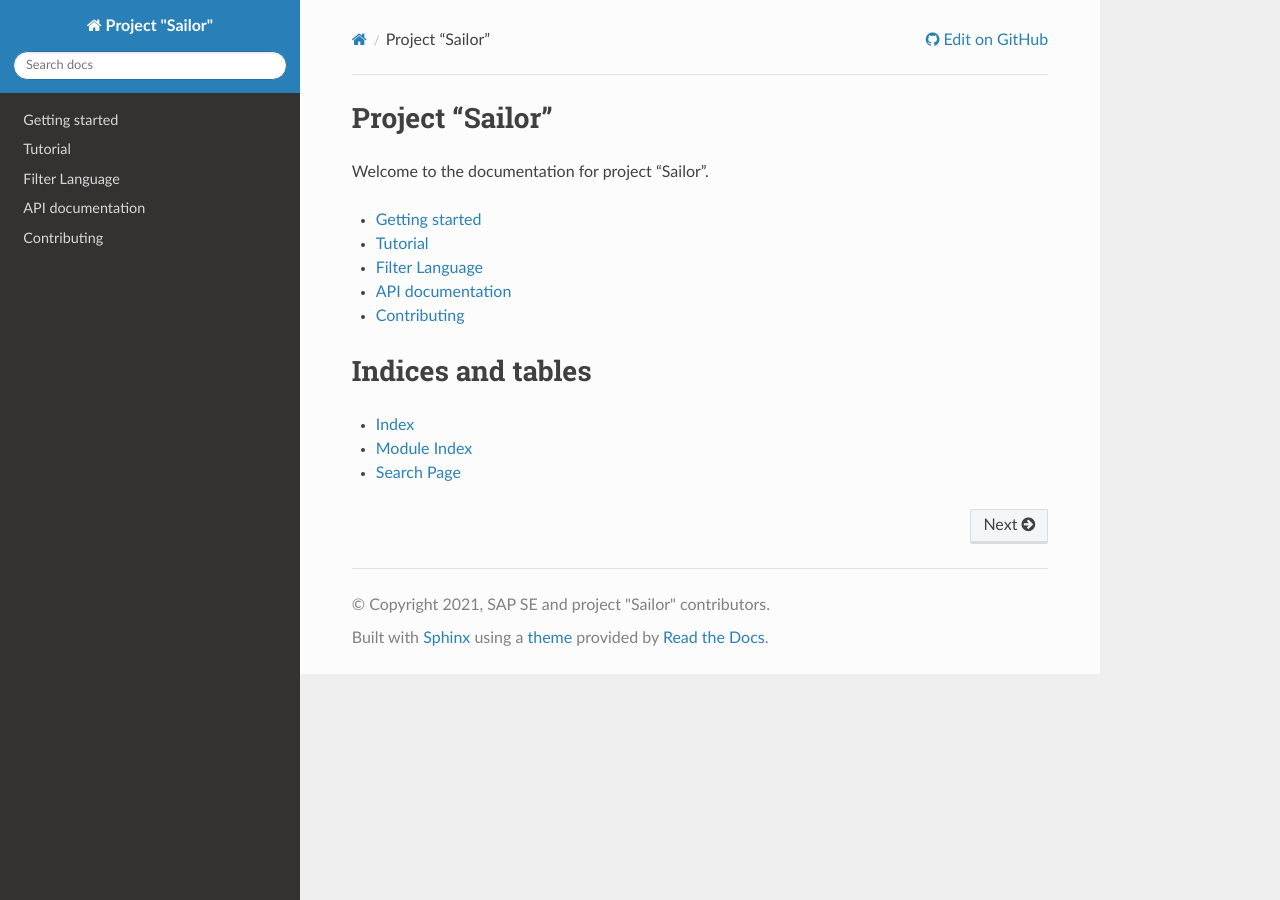
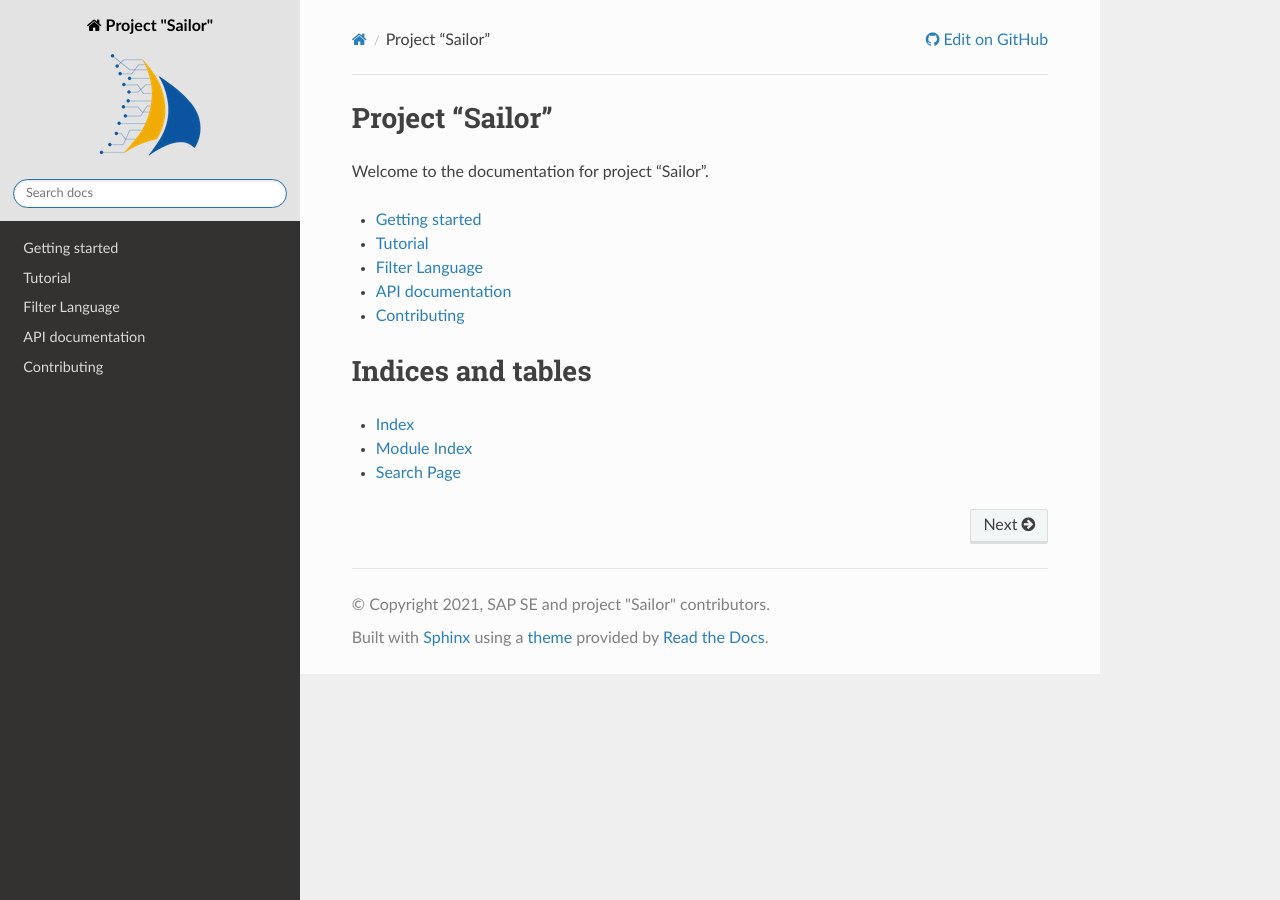
Before and after one commit to SAP/project-sailor, a Sphinx documentation site: the page built from docs/index.rst, in a window 1280 px wide. Built offline with Sphinx 7.4.7 and the Read the Docs theme 2.0.0, drawn with Linux system fonts in a browser that asks for light colours.

Commit message:
Add "Sailor" logo to documentation (#25)
* Add missing files to apidoc

* Add Sailor logo to documentation

```diff
--- /dev/null
+++ b/docs/_templates/layout.html
@@ -0,0 +1,14 @@
+{% extends "!layout.html" %}
+  {% block footer %} {{ super() }}
+
+  <style>
+    /* Sidebar header (and topbar for mobile) */
+    .wy-side-nav-search, .wy-nav-top {
+      background: #e3e3e3;
+      color: #000000;
+    }
+    .wy-side-nav-search>a, .wy-nav-top>a {
+        color: #000000;
+    }
+  </style>
+{% endblock %}
--- /dev/null
+++ b/docs/apidoc/sailor.utils.oauth_wrapper.clients.rst
@@ -0,0 +1,6 @@
+:mod:`sailor.utils.oauth\_wrapper.clients`
+==========================================
+
+.. automodule:: sailor.utils.oauth_wrapper.clients
+   :members:
+   :show-inheritance:
--- a/docs/apidoc/sailor.utils.oauth_wrapper.rst
+++ b/docs/apidoc/sailor.utils.oauth_wrapper.rst
@@ -8,6 +8,7 @@ Submodules
    :maxdepth: 4
 
    sailor.utils.oauth_wrapper.OAuthServiceImpl
+   sailor.utils.oauth_wrapper.clients
    sailor.utils.oauth_wrapper.scope_config
 
 Module contents
--- a/docs/conf.py
+++ b/docs/conf.py
@@ -95,6 +95,8 @@ html_theme = 'sphinx_rtd_theme'
 html_theme_options = {
     'sticky_navigation': True
 }
+html_logo = '_static/sailor_logo_100x100.png'
+html_favicon = '_static/favicon.ico'
 # html_sidebars = {
 #     '**': ['globaltoc.html', 'sourcelink.html', 'searchbox.html']
 # }
```
Also changed, not shown: docs/_static/favicon.ico (added), docs/_static/sailor_logo_100x100.png (added).
